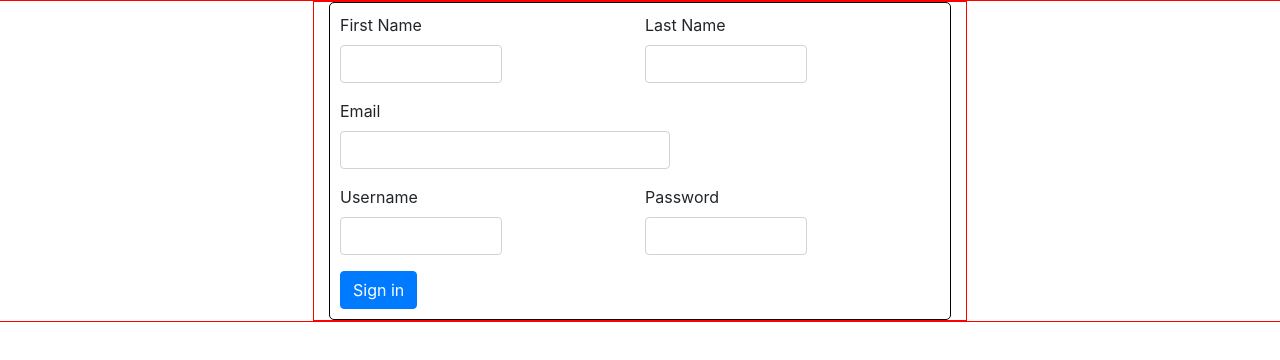
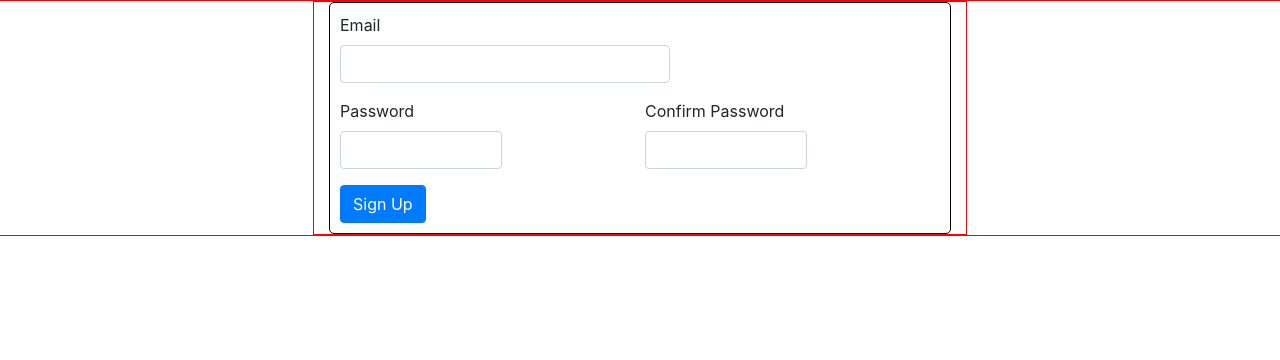
Before and after one commit to michaelanthonyyy/stockticker, a React (Create React App) app in the folder stockticker/client/: page /signup in a window 1280 px wide. Shown: the top 360 px of the page. Built offline with nearby package versions, Linux system fonts and the light colour scheme.

Commit message:
added password confirmation on signup page

```diff
--- a/stockticker/client/src/components/Signup.js
+++ b/stockticker/client/src/components/Signup.js
@@ -1,38 +1,55 @@
-import React from "react";
+import React, { useRef } from "react";
 
-const Signup = () => {
+export default function Signup() {
+  const emailRef = useRef()
+  const passwordRef = useRef()
+  const passwordConfirmRef = useRef()
+
+// const Signup = () => {
   return (
     <div className="row">
       <div className="col col-6 mx-auto">
         <form>
           <div className="form-row">
-            <div className="form-group col-md-6">
+            {/* <div className="form-group col-md-6">
               <label for="inputFirstName">First Name</label>
               <input type="text" className="form-control" id="inputFirstName" />
             </div>
             <div className="form-group col-md-6">
               <label for="inputLastName">Last Name</label>
               <input type="text" className="form-control" id="inputLastName" />
+            </div> */}
+            <div className="form-group col-md-12" >
+              <label for="inputEmail">Email</label>
+              <input type="email" className="form-control" id="inputEmail" ref={emailRef} required/>
             </div>
-            <div className="form-group col-md-12">
-              <label for="inputEmail">Email</label>
-              <input type="email" className="form-control" id="inputEmail" />
-            </div>
-            <div className="form-group col-md-6">
+            {/* <div className="form-group col-md-6">
               <label for="inputUserName">Username</label>
               <input type="text" className="form-control" id="inputUserName" />
-            </div>
+            </div> */}
             <div className="form-group col-md-6">
               <label for="inputPassword">Password</label>
               <input
                 type="password"
                 className="form-control"
                 id="inputPassword"
+                ref={passwordRef}
+                required
+              />
+            </div>
+            <div className="form-group col-md-6">
+              <label for="inputPassword">Confirm Password</label>
+              <input
+                type="passwordConfirm"
+                className="form-control"
+                id="passwordConfirm"
+                ref={passwordConfirmRef}
+                required
               />
             </div>
           </div>
           <button type="submit" className="btn btn-primary">
-            Sign in
+            Sign Up
           </button>
         </form>
       </div>
@@ -40,4 +57,4 @@ const Signup = () => {
   );
 };
 
-export default Signup;
+// export default Signup;
```
